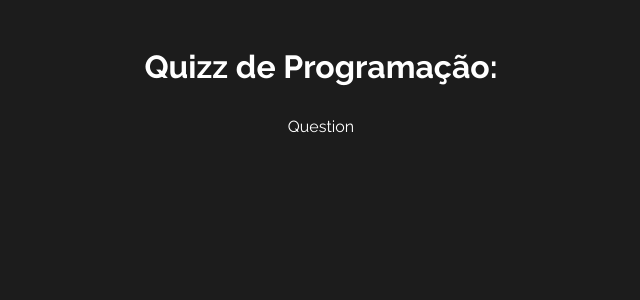
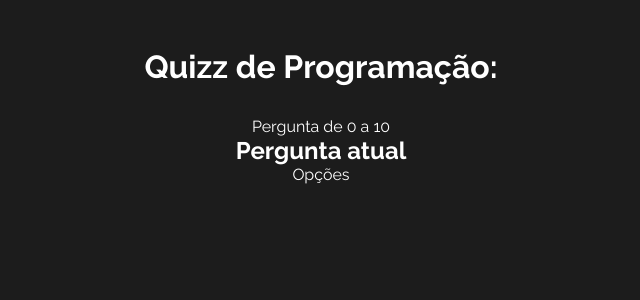
Before and after one commit to Pablo-Belusso/QUIZ_React, a React (Create React App) app: page / in a window 1280 px wide. Both pictures are taken after a click on the button "Iniciar". Shown: the top 300 px of the page, without its empty margins (319-959 px from the left). Built offline with nearby package versions, Linux system fonts and the light colour scheme.

Commit message:
Commit 19

```diff
--- a/src/components/Question.jsx
+++ b/src/components/Question.jsx
@@ -7,7 +7,15 @@ const Question = () => {
   const [quizState, dispatch] = useContext(QuizContext);
 
   console.log(quizState);
-  return <div>Question</div>;
+  return (
+    <div>
+      <p>Pergunta de 0 a 10</p>
+      <h2>Pergunta atual</h2>
+      <div id="options-container">
+        <p>Opções</p>
+      </div>
+    </div>
+  );
 };
 
 export default Question;
```
